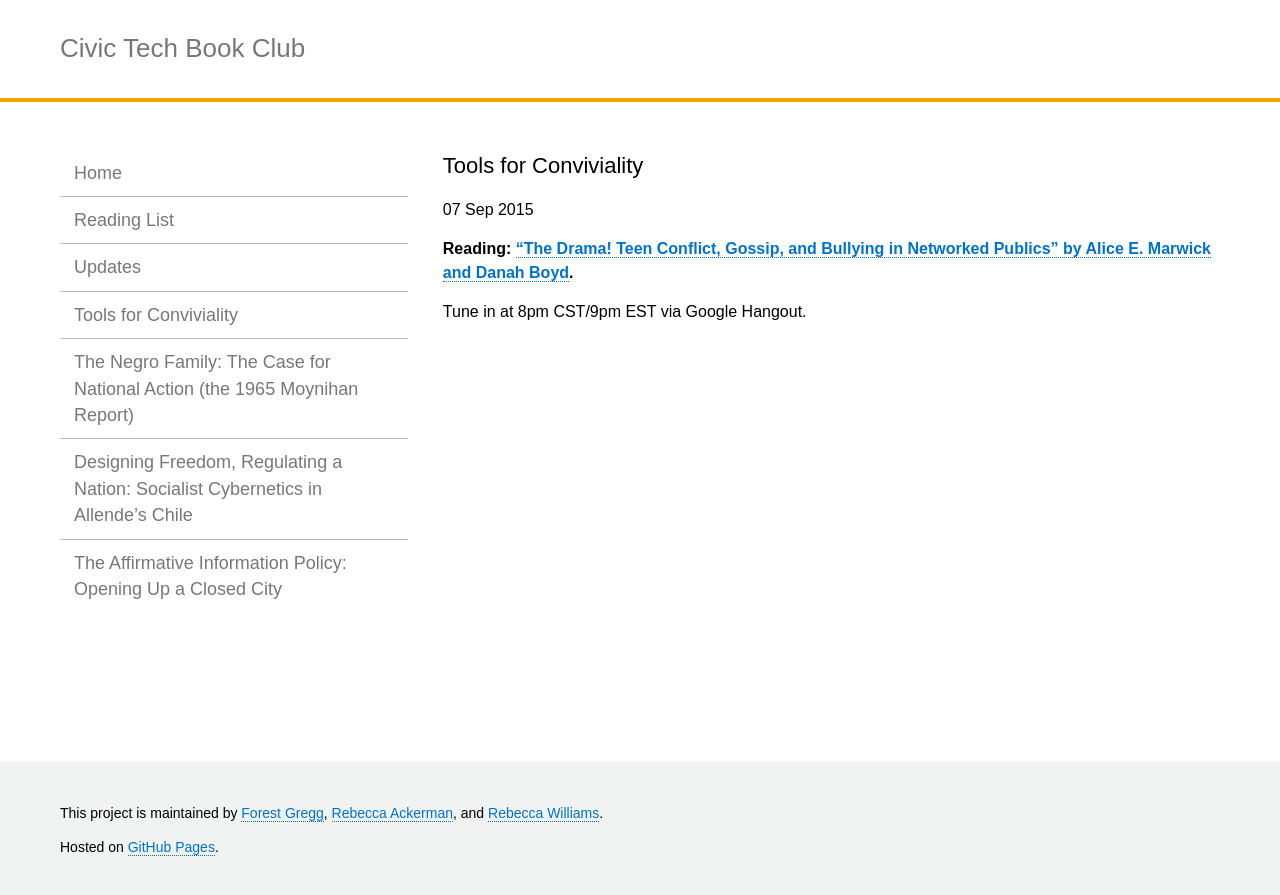
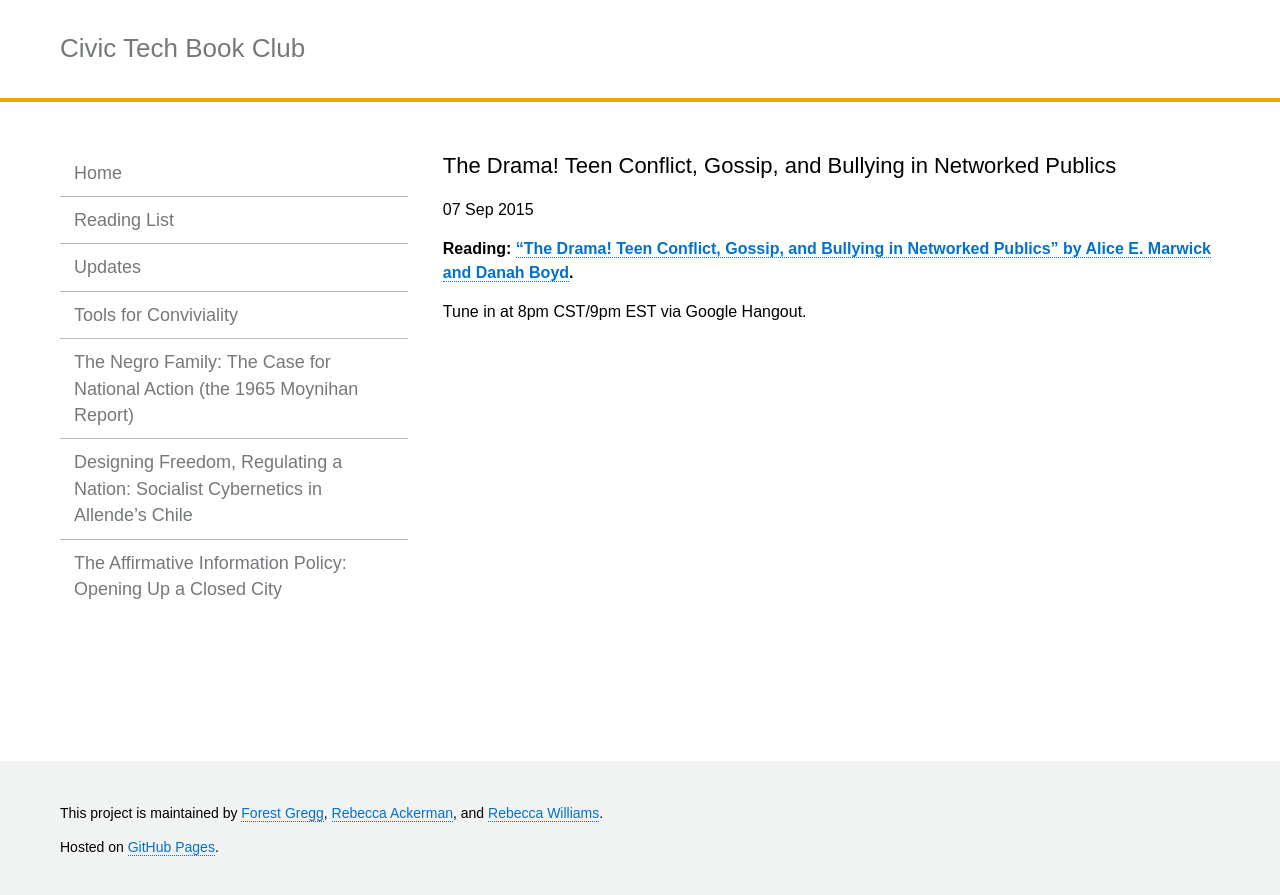
Before and after one commit to rebeccawilliams/bookclub, a Jekyll site: the page built from _posts/2015-09-07-the-drama.md, in a window 1280 px wide. Shown: the top 895 px of the page. Built offline with Jekyll 4.4.1, drawn with Linux system fonts in a browser that asks for light colours.

Commit message:
Update 2015-09-07-the-drama.md

```diff
--- a/_posts/2015-09-07-the-drama.md
+++ b/_posts/2015-09-07-the-drama.md
@@ -1,6 +1,6 @@
 ---
 layout: post
-title:  "Tools for Conviviality"
+title:  "The Drama! Teen Conflict, Gossip, and Bullying in Networked Publics"
 date:   2015-09-07 12:00:00
 categories: jekyll update
 ---
```
